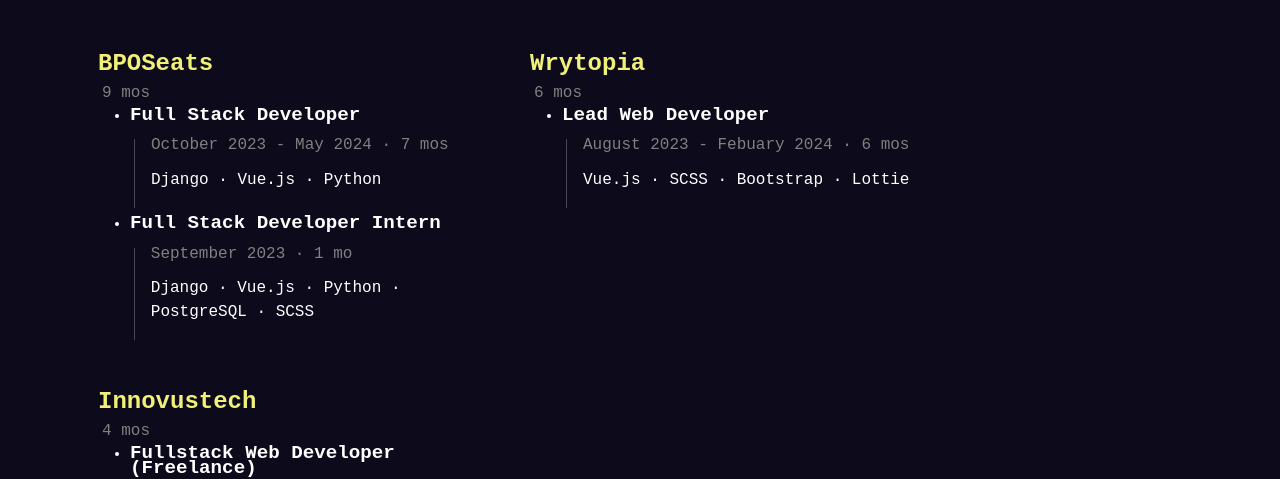
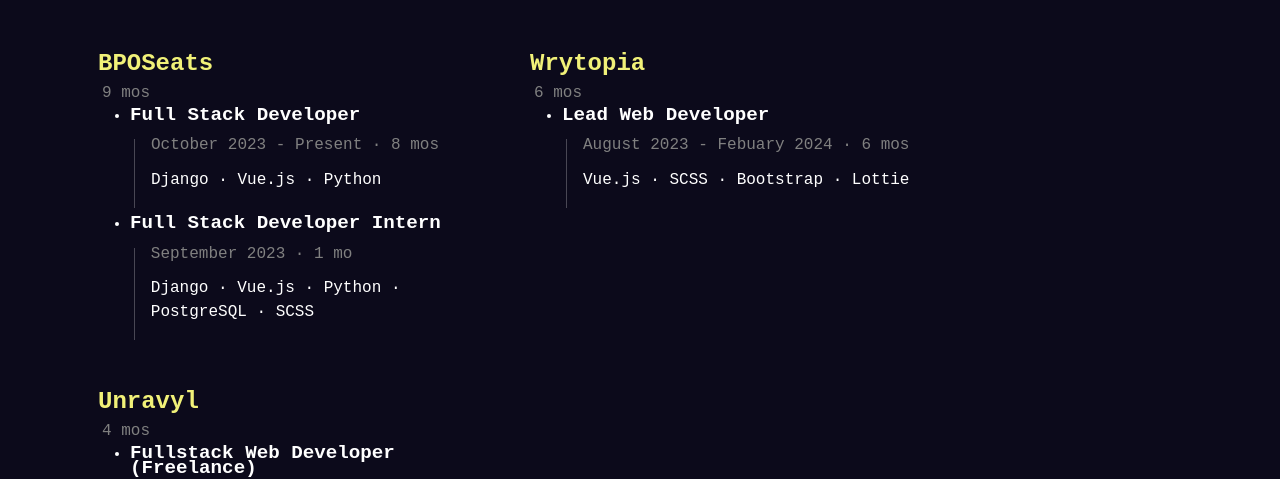
Before and after one commit to cup-noodlehS/portfolio-v2, a Vue app: page / in a window 1280 px wide. Shown: the part 1040-1519 px from the top of the page. Built offline with nearby package versions, Linux system fonts and the light colour scheme.

Commit message:
update experience

```diff
--- a/src/components/index/experience.vue
+++ b/src/components/index/experience.vue
@@ -79,8 +79,8 @@ const experience = [
     positions: [
       {
         title: "Full Stack Developer",
-        date: "October 2023 - May 2024",
-        duration: elapsedMonthsAndYears(10, 2023, 5, 2024),
+        date: "October 2023 - Present",
+        duration: elapsedMonthsAndYears(10, 2023),
         skills: ["Django", "Vue.js", "Python"],
       },
       {
@@ -105,8 +105,8 @@ const experience = [
     ],
   },
   {
-    company: "Innovustech",
-    link: "https://github.com/innovustech/",
+    company: "Unravyl",
+    link: "https://www.linkedin.com/company/unravyl",
     duration: elapsedMonthsAndYears(2, 2024),
     positions: [
       {
```
